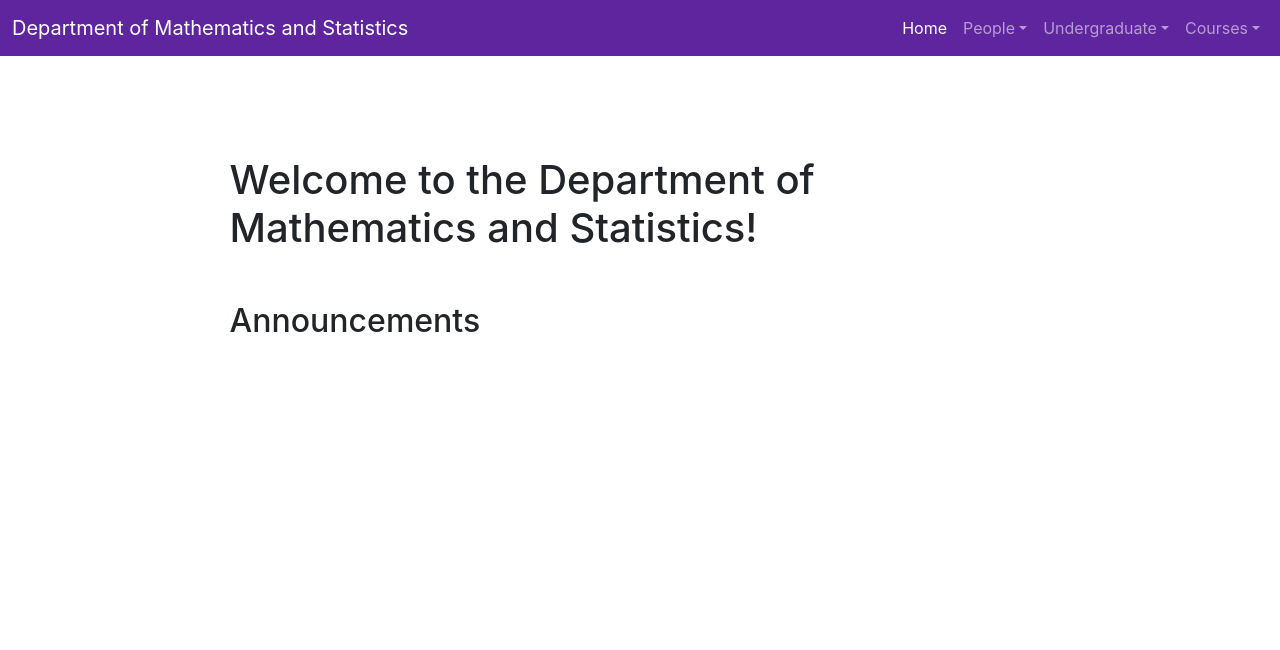
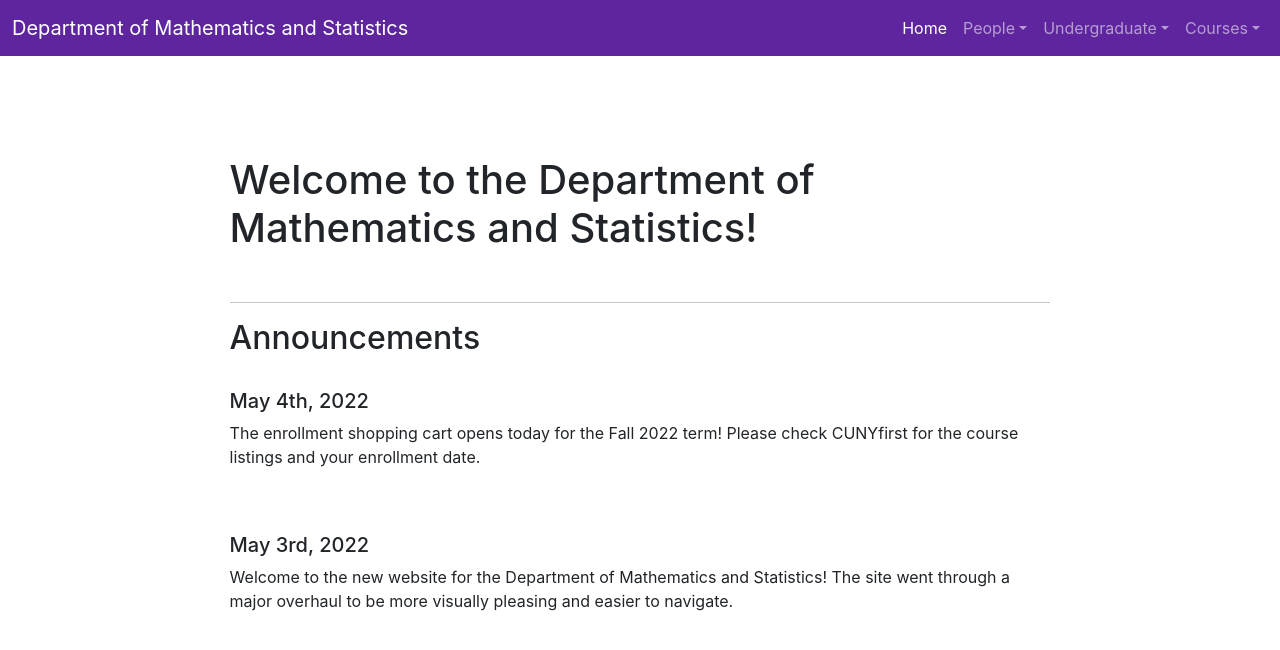
Before and after one commit to seamus2002/math-department, a React (Create React App) app: page /people/emeritus in a window 1280 px wide. Shown: the top 650 px of the page. Built offline with nearby package versions, Linux system fonts and the light colour scheme.

Commit message:
add announcements

```diff
--- a/src/pages/Home.tsx
+++ b/src/pages/Home.tsx
@@ -4,9 +4,19 @@
   return (
     <div className='container page'>
       <h1 className='page-header'>Welcome to the Department of Mathematics and Statistics!</h1>
-      <div className="announcements">
-        <h2>Announcements</h2>
-      </div>
+      <hr />
+      <h2>Announcements</h2>
+
+      <br />
+
+      <h5>May 4th, 2022</h5>
+      <p>The enrollment shopping cart opens today for the Fall 2022 term! Please check CUNYfirst for the course listings and your enrollment date.</p>
+
+      <br />
+      <br />
+
+      <h5>May 3rd, 2022</h5>
+      <p>Welcome to the new website for the Department of Mathematics and Statistics! The site went through a major overhaul to be more visually pleasing and easier to navigate.</p>
     </div>
   );
 }
```
